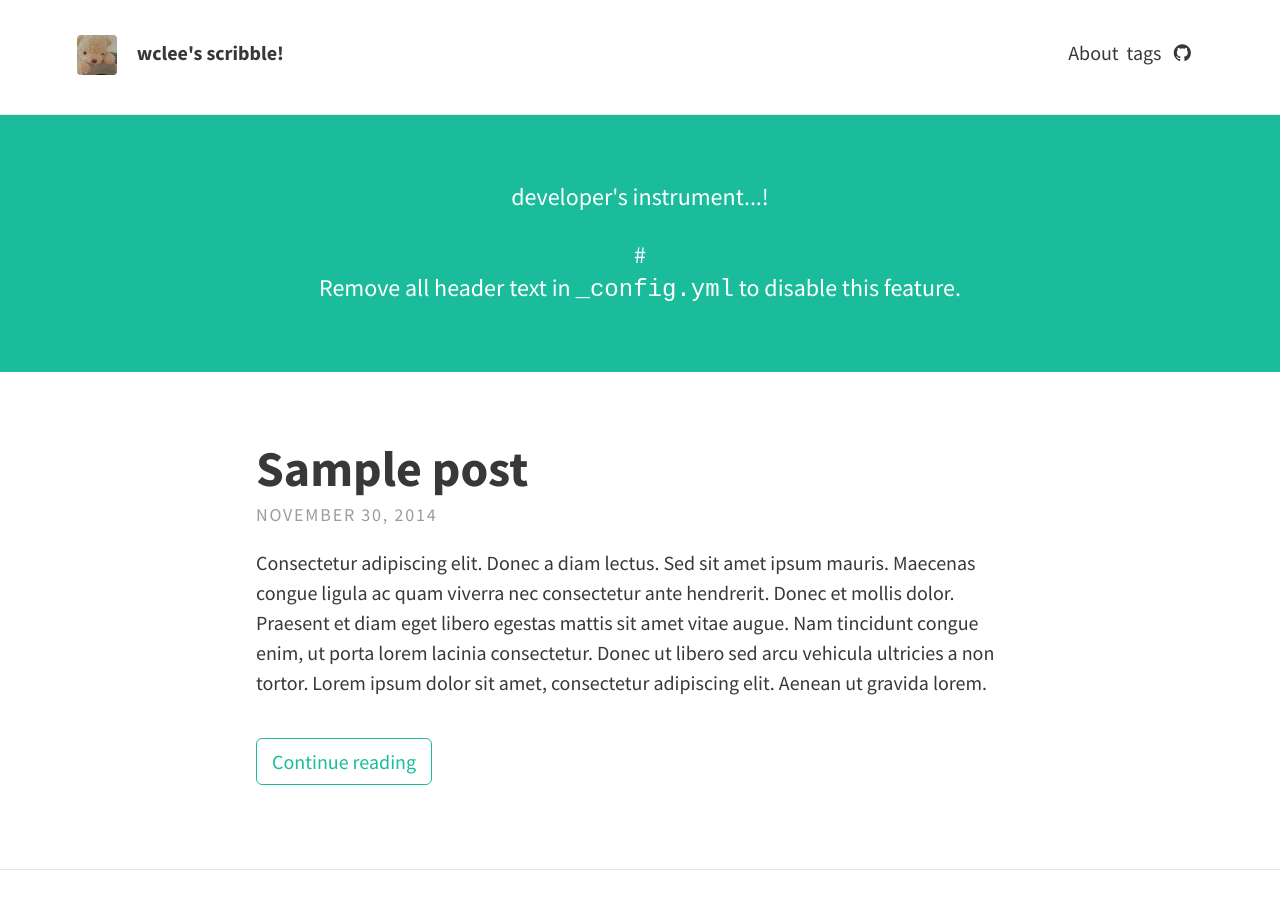
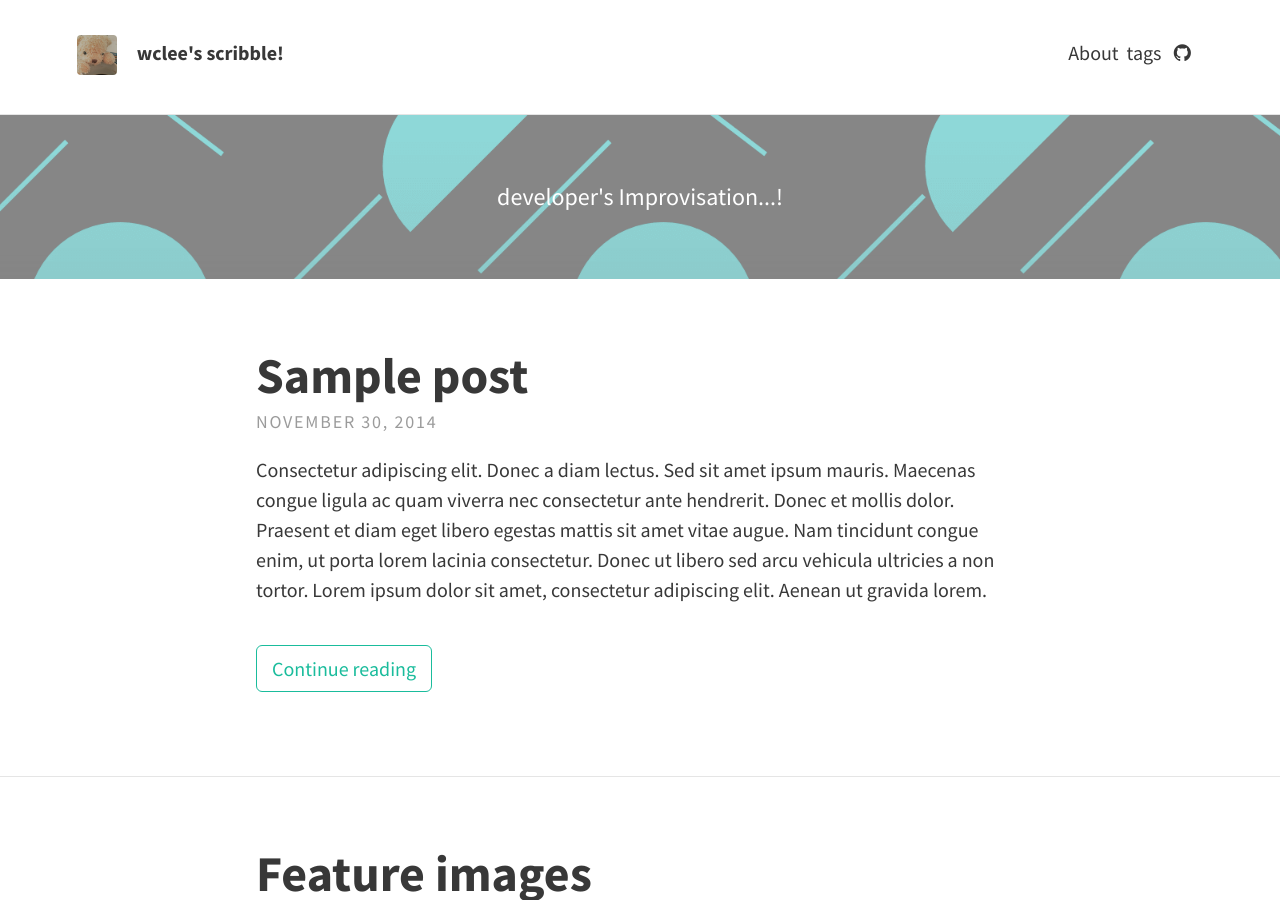
Before and after one commit to wclee7/wclee7.github.io_b, a Jekyll site: the page built from index.html, in a window 1280 px wide and 900 px high. Built offline with Jekyll 4.4.1, drawn with Linux system fonts in a browser that asks for light colours; the list of posts is cut into pages by our own code.

Commit message:
Update _config.yml

```diff
--- a/_config.yml
+++ b/_config.yml
@@ -13,10 +13,10 @@ theme_settings:
 
   # Header and footer text
   header_text: >
-     <p>developer's instrument...!</p>
+     <p>developer's Improvisation...!</p>
 
-     #<p>Remove all header text in <code>_config.yml</code> to disable this feature.</p>
-  header_text_feature_image:
+
+  header_text_feature_image: assets/img/sample_feature_img.png
   footer_text: >
    Powered by <a href="https://blog.daum.net/urlover">wclee</a> with <a href="https://github.com/rohanchandra/type-theme">Type Theme</a>
 
```
